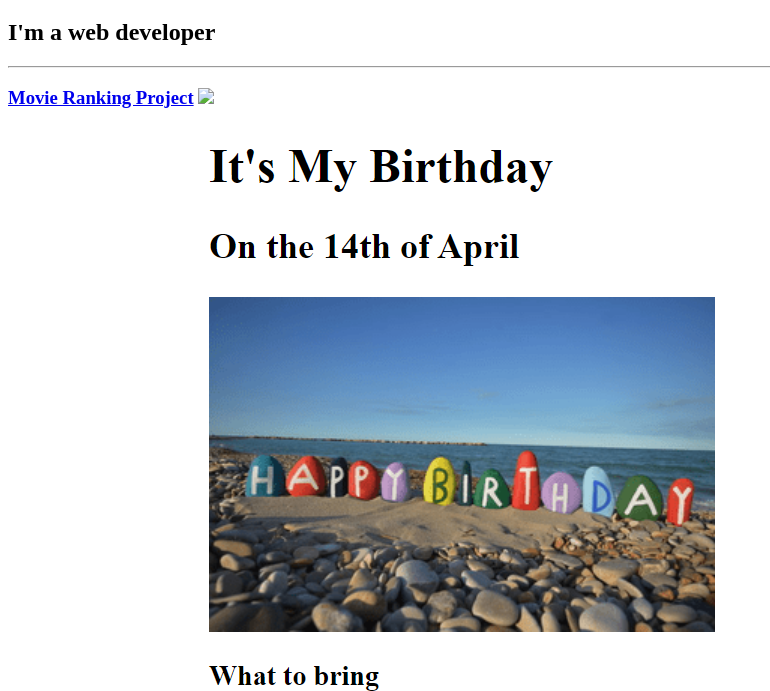
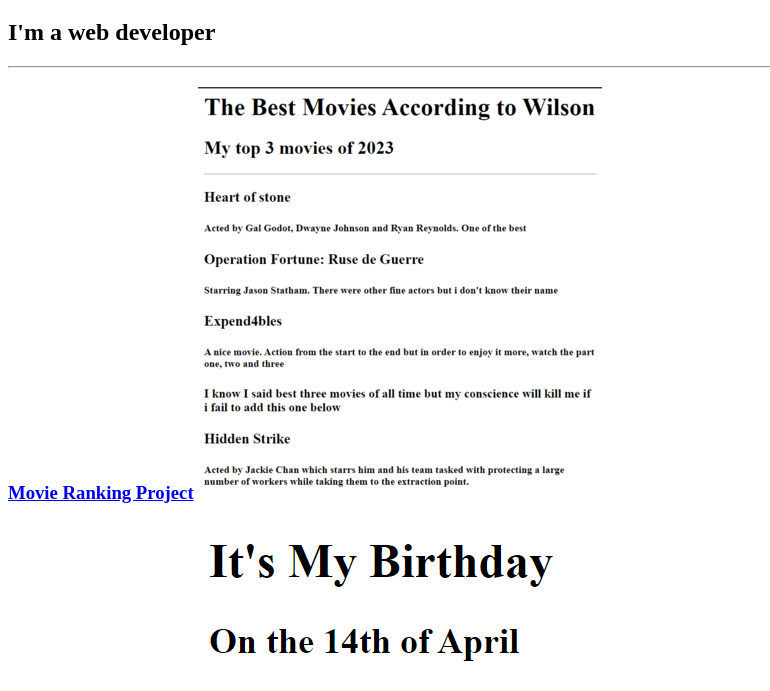
Before and after one commit to Wilson-dev428/My_html_portfolio, a plain HTML site: page index.html in a window 1280 px wide. Shown: the part 61-752 px from the top of the page, without its empty margins (0-770 px from the left). Drawn offline with Linux system fonts and the light colour scheme.

Commit message:
Update index.html
rechecked and corrected the code

```diff
--- a/index.html
+++ b/index.html
@@ -13,7 +13,7 @@
         <hr/>
         <h3>
         <a href="./public/movie-ranking.html">Movie Ranking Project</a>
-        <img src=".//assets/images/my_movie_ranking.png" >
+        <img src="./assets/images/my_movie_ranking.png" >
         </h3>
         <h3>
         <a href="./public/birthday-invite.html">Birthday Invite project</a>
```
